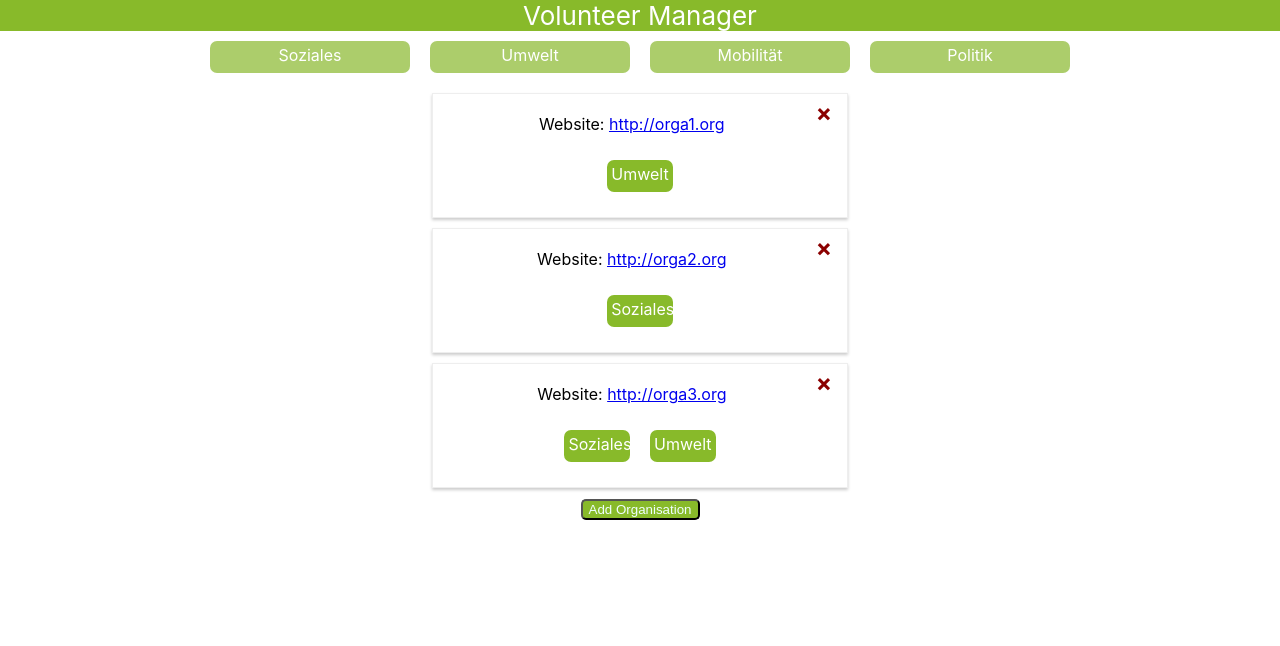
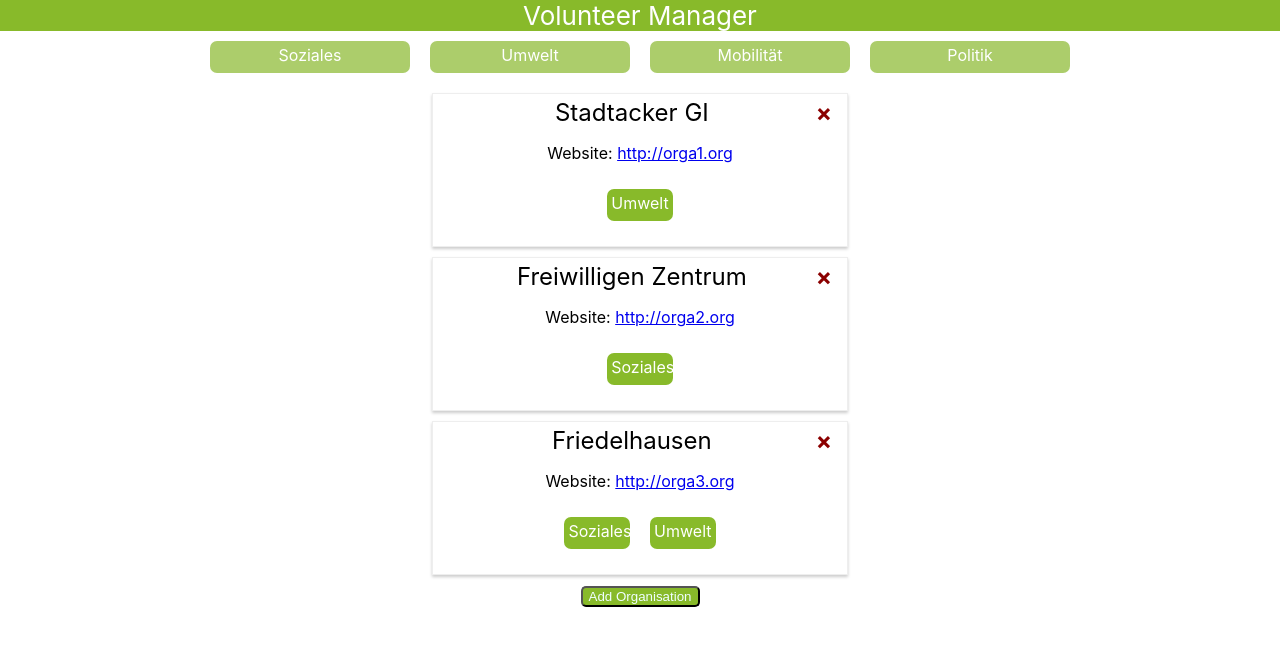
Before and after one commit to BaseVentura/Mule, a React (Create React App) app: page / in a window 1280 px wide. Shown: the top 646 px of the page. Built offline with nearby package versions, Linux system fonts and the light colour scheme.

Commit message:
changed Orgas.orga in Orgas.name and e to label

```diff
--- a/src/Components/Organisation.js
+++ b/src/Components/Organisation.js
@@ -1,14 +1,14 @@
 import React from 'react';
 import style from './Organisation.module.css'
 
-function Organisation({orga,clickDelete,id,url,labels}) {
+function Organisation({name,clickDelete,id,url,labels}) {
     return (
         <div className ={style.Orga}>
 
-        <div className={style.Title}>{orga}<span className={style.close} onClick={()=> clickDelete(id)}>×</span></div>
+        <div className={style.Title}>{name}<span className={style.close} onClick={()=> clickDelete(id)}>×</span></div>
         <p>Website: <a href={url}>  {url}</a></p>
         <span>
-            {labels.map((e, ix)=>{return (<div className={style.Badge} key={e.id}>{e.name}</div>);})}
+            {labels.map((label)=>{return (<div className={style.Badge} key={label.id}>{label.name}</div>);})}
         </span>
       </div>
     );
```
